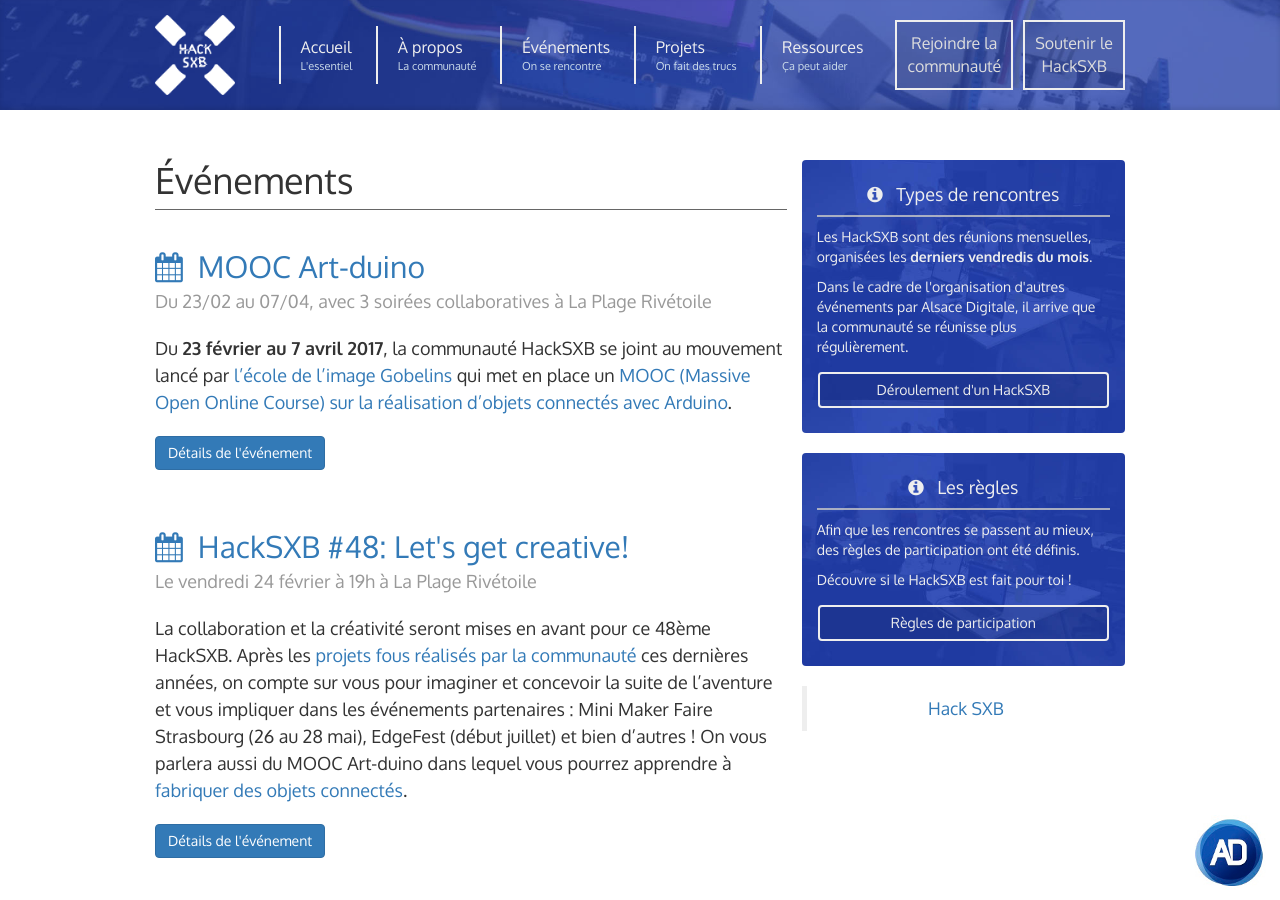
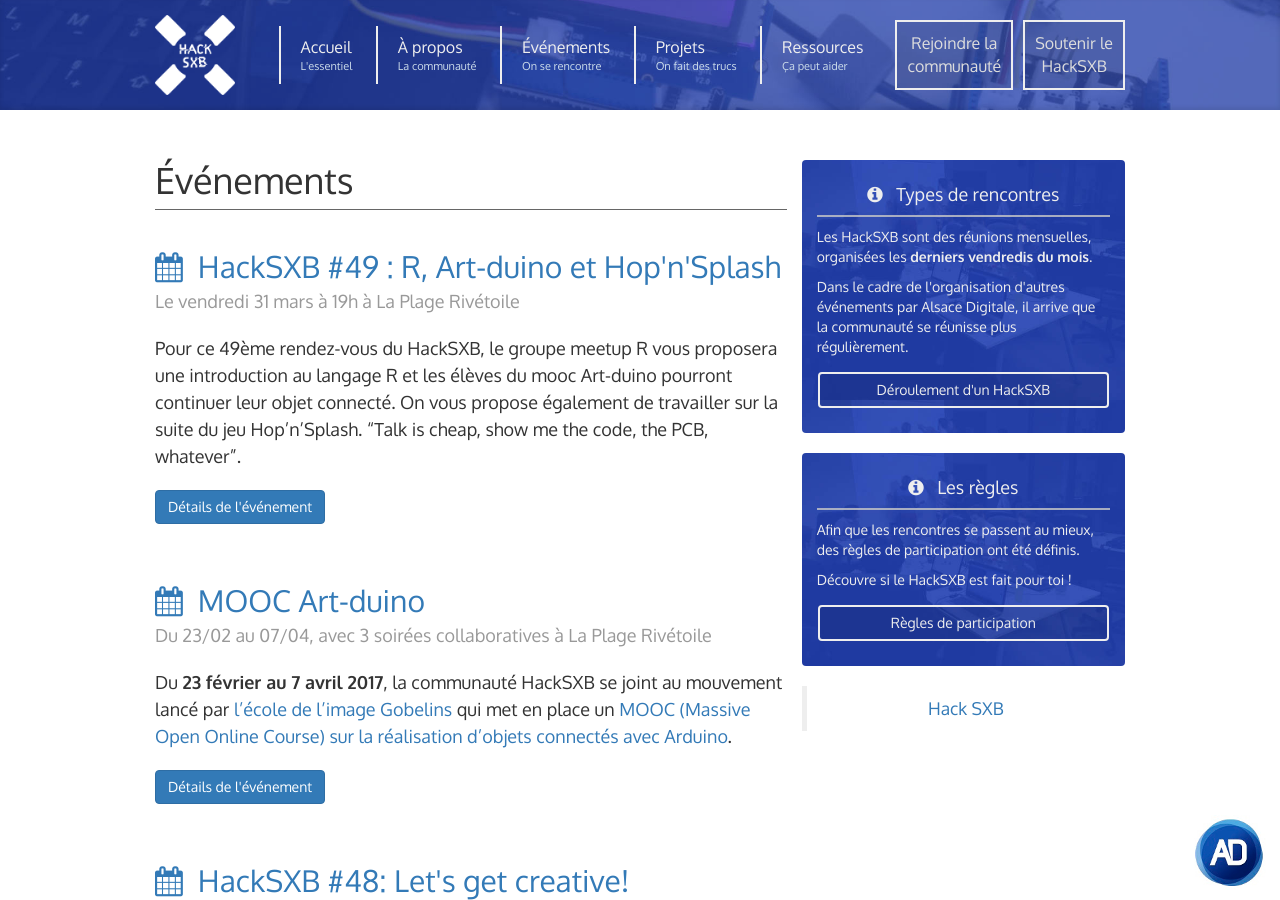
Before and after one commit to AlsaceDigitale/www.hacksxb.com, a Jekyll site: the page built from events/index.html, in a window 1280 px wide and 900 px high. Built offline with Jekyll 4.4.1, drawn with Linux system fonts in a browser that asks for light colours; nearby versions of some CDN libraries.

Commit message:
add hacksxb 49

```diff
--- a/events/_posts/2017-02-17-mooc-art-duino.markdown
+++ b/events/_posts/2017-02-17-mooc-art-duino.markdown
@@ -11,7 +11,7 @@
 
 L'école de l’image Gobelins propose un mooc intitulé « Art-duino : fabriquer des objets connectés créatifs », qui s’étalera sur la période du 23 février au 7 avril. Le but est d'acquérir les bases de la **programmation sur Arduino pour réaliser un objet connecté** telle une station météo.
 
-Vous êtes intéressés par ce cours en ligne mais vous n'avez pas le matériel nécessaire ou préférez avancer à plusieurs ? Venez les 2, 16 et 30 mars à 19h à [La Plage Rivétoile, espace de coworking à Strasbourg](http://www.laplagedigitale.eu), pour apprendre, imaginer et **créer ensemble dans une ambiance conviviale et collaborative**.
+Vous êtes intéressés par ce cours en ligne mais vous n'avez pas le matériel nécessaire ou préférez avancer à plusieurs ? Venez les 2, 16 et 31 mars à 19h à [La Plage Rivétoile, espace de coworking à Strasbourg](http://www.laplagedigitale.eu), pour apprendre, imaginer et **créer ensemble dans une ambiance conviviale et collaborative**.
 
 L'association Alsace Digitale peut vous **prêter tout le matériel nécessaire** si vous en avez besoin. Rejoignez le mouvement, vous pourrez échanger via [le groupe Facebook](http://join.hacksxb.com) et vous retrouvez à 3 reprises pour faire le point **en présence de coachs** compétents dans le domaine.
 
@@ -19,7 +19,7 @@
 
 * Jeudi 2 mars à 19h
 * Jeudi 16 mars à 19h
-* Jeudi 30 mars à 19h
+* Vendredi 31 mars à 19h (pendant le HackSXB)
 
 Lieu : La Plage Rivétoile (15 avenue du Rhin)
 
--- /dev/null
+++ b/events/_posts/2017-03-15-hacksxb-49-r-art-duino-et-hop-n-splash.markdown
@@ -0,0 +1,21 @@
+---
+layout: post
+title: "HackSXB #49 : R, Art-duino et Hop'n'Splash"
+date: '2017-03-15 18:49:48 +0200'
+event_date: '2017-03-31 19:00:00 +0200'
+photo: event-hacksxb48.jpg
+event_info: Le vendredi 31 mars à 19h à La Plage Rivétoile
+event_registration: 'https://www.helloasso.com/associations/alsace-digitale/evenements/hacksxb-49-r-art-duino-et-hop-n-splash'
+---
+Pour ce 49ème rendez-vous du HackSXB, le groupe meetup R vous proposera une introduction au langage R et les élèves du mooc Art-duino pourront continuer leur objet connecté. On vous propose également de travailler sur la suite du jeu Hop'n'Splash.
+“Talk is cheap, show me the code, the PCB, whatever”.
+
+Le but est de produire quelque chose de fonctionnel à la fin de la soirée, de faire avancer un projet commun ou votre projet personnel. Une petite présentation à l’ensemble des participants est également appréciée ! Ramenez votre projet en cours, vos problèmes du moment, vos nouveaux gadgets !
+
+Les règles sont simples : partager avec les autres, montrer ce que vous faites et faire preuve d’ouverture d’esprit !
+
+Rendez-vous le 31 mars à 19h à La Plage Rivétoile (15 avenue du Rhin)
+
+Collation offerte par Alsace Digitale, n'hésitez pas à ramener aussi quelque chose
+
+Indiquez votre présence à vos amis grâce l'[événement Facebook](https://www.facebook.com/events/857520577720096/)
--- a/index.html
+++ b/index.html
@@ -19,7 +19,7 @@
   <div class="col-md-4 blog-sidebar">
     <div class="sidebar-module sidebar-module-inset" style="padding-bottom: 0;">
       <h4 class="sidebar-calendar-title"><i class="fa fa-calendar"></i> &nbsp;Prochains événements</h4>
-      {% for post in site.categories.events limit:1 %}
+      {% for post in site.categories.events limit:2 %}
       <p class="sidebar-calendar-event"><a href="{{ post.url | prepend: site.url }}" title="{{ post.title }}"><strong>{{ post.title }}</strong></a></p>
       <p class="sidebar-calendar-info"><i class="fa fa-clock-o"> &nbsp;</i>{{ post.event_info }}</p>
       <div class="row" style="padding-bottom: 25px;">
```
